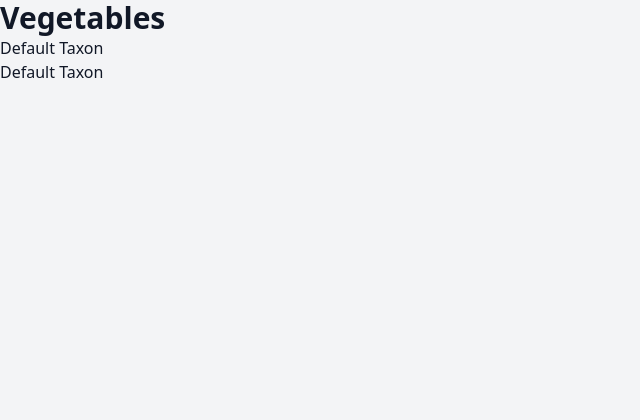
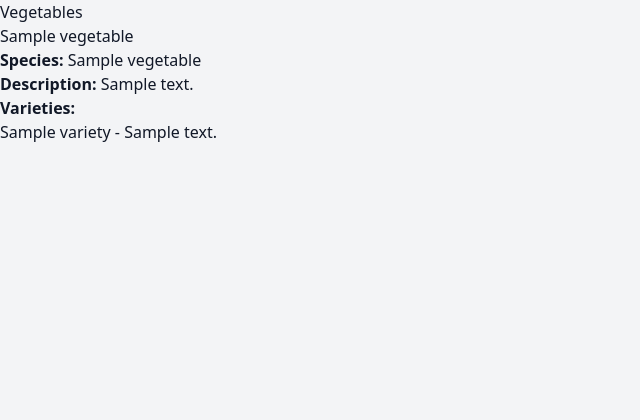
Before and after one commit to rco3/seeplahar, a Django app: template taxon/templates/taxon/vegetable_list.html in a window 1280 px wide. Shown: the top 420 px of the page, without its empty margins (0-640 px from the left). Run offline with Django 5.2, Linux system fonts and the light colour scheme; data comes from the database, SQL or seed files in the repository; tables that the repository leaves empty hold one stand-in row (values such as "Sample post"); the template is opened without the code that fills it: values that come from a table or form of the project are taken from there, most other values are stand-ins (such as "Sample title", 1, 10 or a date in 2020); style sheets or scripts are compiled from the project's sources; some libraries are stand-ins or nearby versions.

```diff
--- a/taxon/templates/taxon/vegetable_list.html
+++ b/taxon/templates/taxon/vegetable_list.html
@@ -1,12 +1,26 @@
 {% extends "base.html" %}
 
-{% block title %}Vegetables - Seeplahar{% endblock %}
+{% block title %}Vegetables{% endblock %}
 
 {% block content %}
-<h1 class="text-3xl font-bold">Vegetables</h1>
+<h1>Vegetables</h1>
 <ul>
-    {% for variety in object_list %}
-    <li>{{ variety.name }}</li>
+    {% for vegetable in vegetables %}
+    <li>
+        <h2>{{ vegetable.name }}</h2>
+        <p><strong>Species:</strong> {{ vegetable.species_name }}</p>
+        <p><strong>Description:</strong> {{ vegetable.description }}</p>
+        <p><strong>Varieties:</strong></p>
+        <ul>
+            {% for variety in vegetable.varieties.all %}
+            <li>{{ variety.name }} - {{ variety.description }}</li>
+            {% empty %}
+            <li>No varieties available.</li>
+            {% endfor %}
+        </ul>
+    </li>
+    {% empty %}
+    <li>No vegetables available.</li>
     {% endfor %}
 </ul>
 {% endblock %}
```
Also changed, not shown: taxon/views.py (+8 -7 lines).
